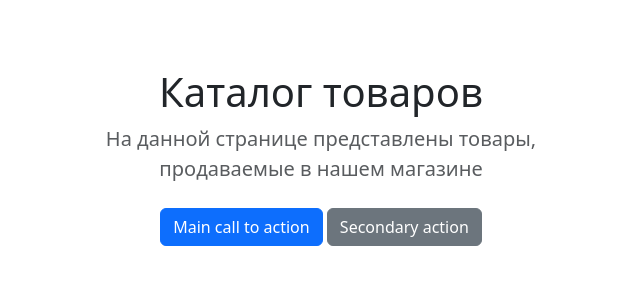
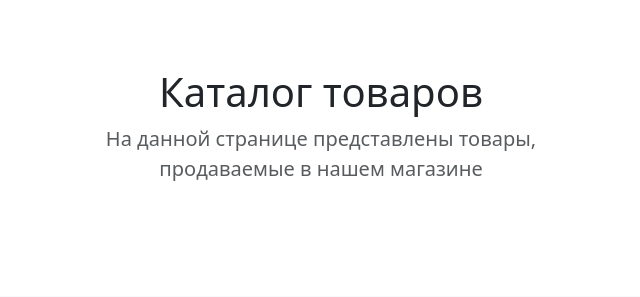
Before and after one commit to Soldattt/home_prj_django, a Django app: page /catalog/11/ in a window 1280 px wide. Shown: the part 84-381 px from the top of the page, without its empty margins (319-959 px from the left). Run offline with Django 5.2, Linux system fonts and the light colour scheme; data comes from the database, SQL or seed files in the repository; some libraries are stand-ins or nearby versions.

Commit message:
modified base.html

```diff
--- a/catalog/templates/base.html
+++ b/catalog/templates/base.html
@@ -198,10 +198,7 @@
             <p class="lead text-body-secondary">
               На данной странице представлены товары, продаваемые в нашем магазине
             </p>
-            <p>
-              <a href="#" class="btn btn-primary my-2">Main call to action</a>
-              <a href="#" class="btn btn-secondary my-2">Secondary action</a>
-            </p>
+
           </div>
         </div>
       </section>
```
